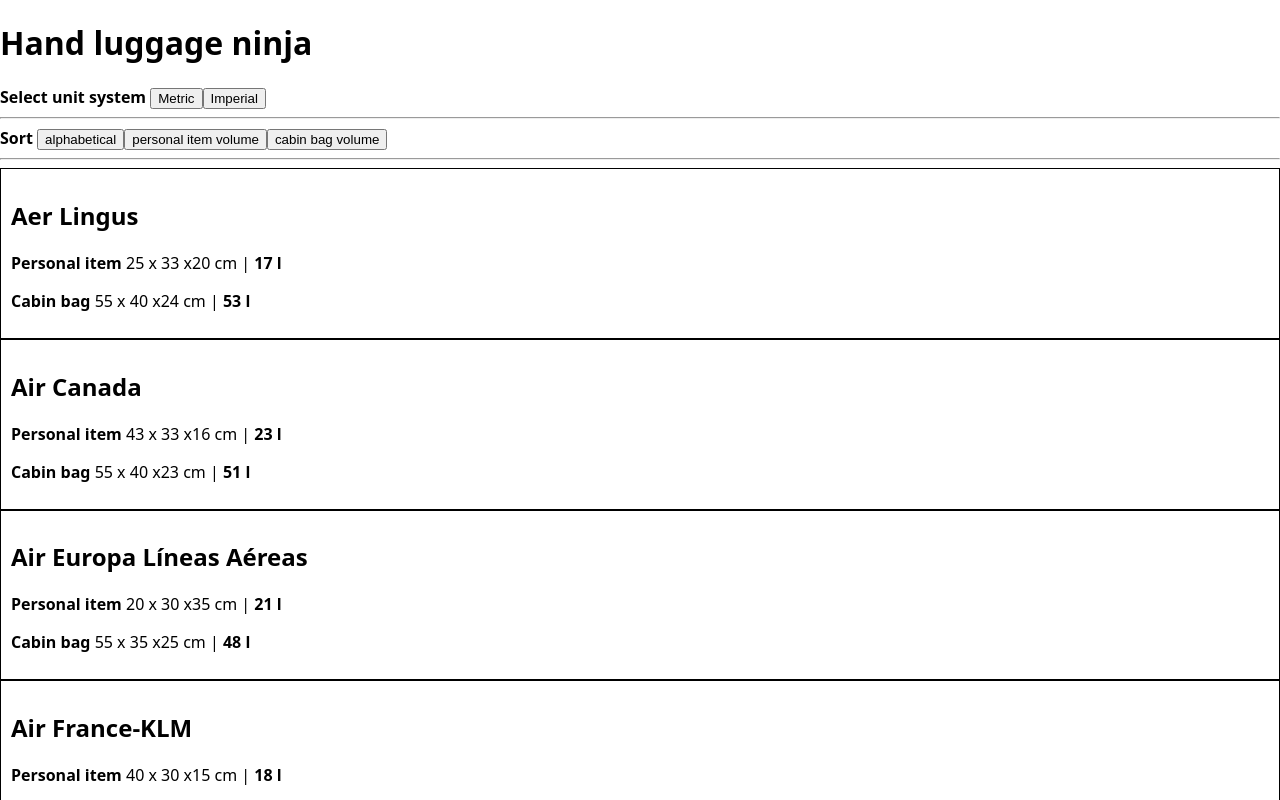
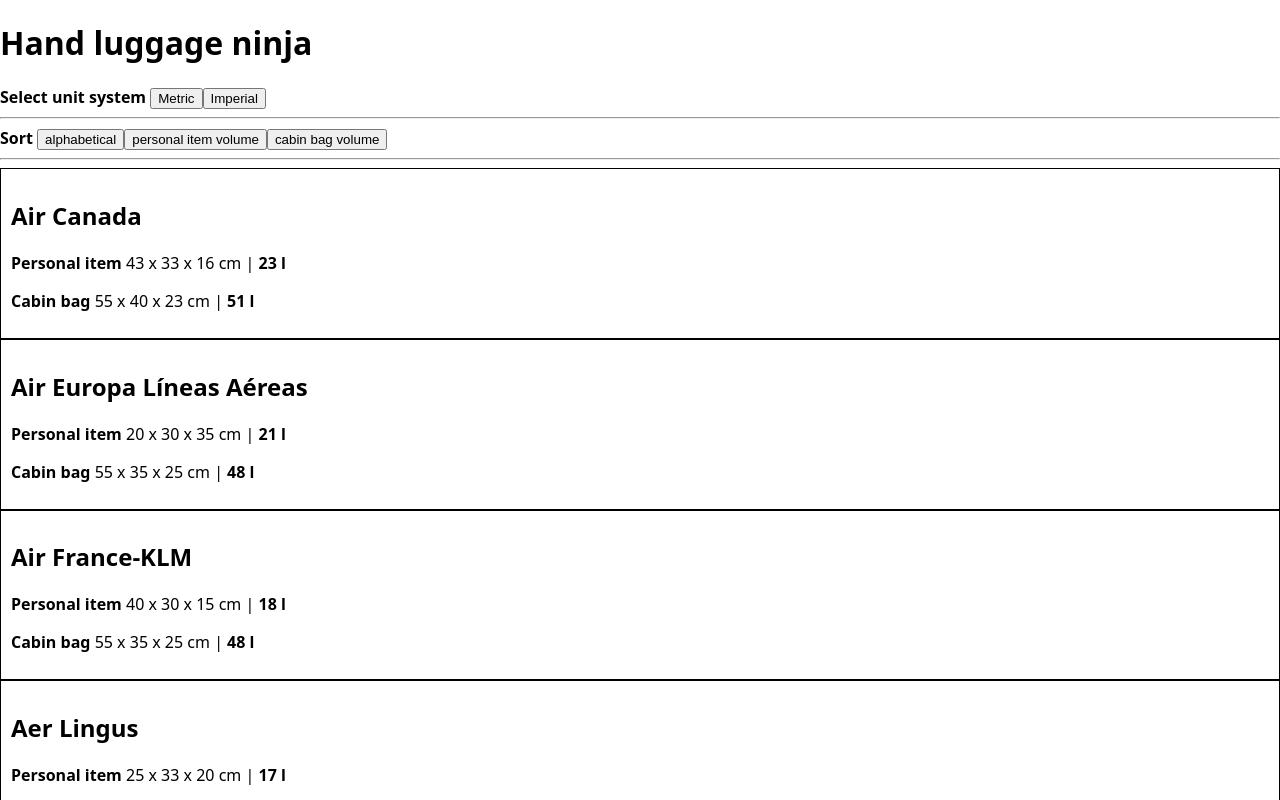
Before and after one commit to makitango/hand-luggage-ninja, a Next.js app: page / in a window 1280 px wide. Shown: the top 800 px of the page. Built offline with nearby package versions, Linux system fonts and the light colour scheme.

Commit message:
minimalize JSX while also minimalizing functions and variables

```diff
--- a/components/AirlineList/index.js
+++ b/components/AirlineList/index.js
@@ -1,29 +1,44 @@
-export default function AirlineList({
-  airline: { id, name, personalItem, cabinBag, freeCabinBag },
-  metricSystem,
-  personalItemVolume,
-  cabinBagVolume,
-}) {
+import { calculateVolume, convertDimension } from "@/utils";
+
+export default function AirlineList({ sortedAirlines, unitSystem }) {
+  return (
+    <>
+      {sortedAirlines.map(
+        ({ id, name, personalItem, cabinBag, freeCabinBag }) => {
           return (
             <div key={id} style={{ border: "1px solid black", padding: 10 }}>
               <h2>{name}</h2>
+              <section>
                 <p>
                   <strong>Personal item </strong>
-        {Math.round(personalItem.length)} x {Math.round(personalItem.width)} x
-        {Math.round(personalItem.height)}
-        {metricSystem ? " cm" : " inch"}
+                  {convertDimension(personalItem.length, unitSystem)}
+                  {" x "}
+                  {convertDimension(personalItem.width, unitSystem)}
+                  {" x "}
+                  {convertDimension(personalItem.height, unitSystem)}
+                  {unitSystem === "metric" ? " cm" : " in"}
                   {" | "}
-        <strong>{personalItemVolume} l</strong>
+                  <strong>{calculateVolume(personalItem)} l</strong>
                 </p>
+
                 <p>
                   <strong>Cabin bag </strong>
-        {Math.round(cabinBag.length)} x {Math.round(cabinBag.width)} x
-        {Math.round(cabinBag.height)}
-        {metricSystem ? " cm" : " inch"}
+                  {convertDimension(cabinBag.length, unitSystem)}
+                  {" x "}
+                  {convertDimension(cabinBag.width, unitSystem)}
+                  {" x "}
+                  {convertDimension(cabinBag.height, unitSystem)}
+                  {unitSystem === "metric" ? " cm" : " in"}
                   {" | "}
-        <strong>{cabinBagVolume} l</strong>
+                  <strong>{calculateVolume(cabinBag)} l</strong>
                 </p>
-      {freeCabinBag ? "" : "💰💰 Cabin bag not free 💰💰"}
+
+                <p> {freeCabinBag ? "" : "💰 Cabin bag costs extra 💰"}</p>
+              </section>
             </div>
           );
         }
+      )}
+    </>
+  );
+}
--- a/pages/_app.js
+++ b/pages/_app.js
@@ -1,58 +1,48 @@
-import { airlines } from "@/lib/data";
-import { convertDimensionsToInches } from "@/utils";
-import GlobalStyle from "@/styles";
-import AirlineList from "@/components/AirlineList";
+import GlobalStyle from "../styles";
+import { airlines } from "../lib/data";
 import { useState } from "react";
+import { calculateVolume } from "@/utils";
 
 export default function App({ Component, pageProps }) {
-  const [metricSystem, setMetricSystem] = useState(true);
-  const [sorting, setSorting] = useState("alphabetical");
+  const [unitSystem, setUnitSystem] = useState("metric");
+  const [sortedAirlines, setSortedAirlines] = useState(airlines);
 
-  const correctSystemAirlines = metricSystem
-    ? airlines
-    : airlines.map((airline) => ({
-        ...airline,
-        personalItem: convertDimensionsToInches(airline.personalItem),
-        cabinBag: convertDimensionsToInches(airline.cabinBag),
-      }));
+  function handleUnitSystemChange(option) {
+    if (option === "metric") {
+      setUnitSystem("metric");
+    } else if (option === "imperial") {
+      setUnitSystem("imperial");
+    }
+  }
 
-  const calculateVolume = (dimensions) => {
-    const { length, width, height } = dimensions;
-    const volume = Math.round((length * width * height) / 1000);
-    return volume;
-  };
+  function handleSortOptionChange(option) {
+    const sortedList = [...sortedAirlines];
 
-  const metricVolumes = airlines.reduce((volumes, airline) => {
-    volumes[airline.id] = {
-      personalItemVolume: calculateVolume(airline.personalItem),
-      cabinBagVolume: calculateVolume(airline.cabinBag),
-    };
-    return volumes;
-  }, {});
+    if (option === "alphabetical") {
+      sortedList.sort((a, b) => a.name.localeCompare(b.name));
+    } else if (option === "personalItem") {
+      sortedList.sort(
+        (b, a) =>
+          calculateVolume(a.personalItem) - calculateVolume(b.personalItem)
+      );
+    } else if (option === "cabinBag") {
+      sortedList.sort(
+        (b, a) => calculateVolume(a.cabinBag) - calculateVolume(b.cabinBag)
+      );
+    }
 
-  const sortedAirlines = correctSystemAirlines
-    .slice()
-    .sort((a, b) =>
-      sorting === "alphabetical"
-        ? a.name.localeCompare(b.name)
-        : sorting === "personalItem"
-        ? calculateVolume(b.personalItem) - calculateVolume(a.personalItem)
-        : sorting === "cabinBag"
-        ? calculateVolume(b.cabinBag) - calculateVolume(a.cabinBag)
-        : 0
-    );
+    setSortedAirlines(sortedList);
+  }
 
   return (
     <>
       <GlobalStyle />
       <Component
         {...pageProps}
-        metricSystem={metricSystem}
-        setMetricSystem={setMetricSystem}
         sortedAirlines={sortedAirlines}
-        setSorting={setSorting}
-        calculateVolume={calculateVolume}
-        metricVolumes={metricVolumes}
+        handleSortOptionChange={handleSortOptionChange}
+        handleUnitSystemChange={handleUnitSystemChange}
+        unitSystem={unitSystem}
       />
     </>
   );
--- a/pages/index.js
+++ b/pages/index.js
@@ -1,50 +1,36 @@
-import GlobalStyle from "../styles";
-import { useState } from "react";
 import AirlineList from "@/components/AirlineList";
-import { convertDimensionsToInches } from "@/utils";
 
 export default function HomePage({
-  metricSystem,
+  handleSortOptionChange,
   sortedAirlines,
-  setMetricSystem,
-  setSorting,
-  calculateVolume,
-  metricVolumes,
+  unitSystem,
+  handleUnitSystemChange,
 }) {
   return (
-    <>
-      <GlobalStyle />
+    <div>
       <h1>Hand luggage ninja</h1>
       <strong>Select unit system </strong>
-      <button onClick={() => setMetricSystem(true)}>Metric</button>
-      <button onClick={() => setMetricSystem(false)}>Imperial</button>
-
+      <button type="button" onClick={() => handleUnitSystemChange("metric")}>
+        Metric
+      </button>
+      <button type="button" onClick={() => handleUnitSystemChange("imperial")}>
+        Imperial
+      </button>
       <hr />
-      <strong>Sort </strong>
-
-      <button onClick={() => setSorting("alphabetical")}>alphabetical</button>
-      <button onClick={() => setSorting("personalItem")}>
-        personal item volume
-      </button>
-      <button onClick={() => setSorting("cabinBag")}>cabin bag volume</button>
-
-      <hr />
-
-      {sortedAirlines.map((airline) => {
-        const { personalItem, cabinBag } = airline;
-        const { personalItemVolume, cabinBagVolume } =
-          metricVolumes[airline.id];
-
-        return (
-          <AirlineList
-            key={airline.id}
-            airline={airline}
-            metricSystem={metricSystem}
-            personalItemVolume={personalItemVolume}
-            cabinBagVolume={cabinBagVolume}
-          />
-        );
-      })}
-    </>
+      <div>
+        <strong>Sort </strong>
+        <button onClick={() => handleSortOptionChange("alphabetical")}>
+          alphabetical
+        </button>
+        <button onClick={() => handleSortOptionChange("personalItem")}>
+          personal item volume
+        </button>
+        <button onClick={() => handleSortOptionChange("cabinBag")}>
+          cabin bag volume
+        </button>
+        <hr />
+      </div>
+      <AirlineList sortedAirlines={sortedAirlines} unitSystem={unitSystem} />
+    </div>
   );
 }
--- a/utils/index.js
+++ b/utils/index.js
@@ -1,10 +1,7 @@
-export function convertDimensionsToInches(dimensions) {
-  const conversionFactor = 0.393701;
-  let convertedDimensions = {};
+export function convertDimension(value, unitSystem) {
+  return Math.round(unitSystem === "metric" ? value : value * 0.393701);
+}
 
-  for (let key in dimensions) {
-    convertedDimensions[key] = Math.round(dimensions[key] * conversionFactor);
-  }
-
-  return convertedDimensions;
+export function calculateVolume({ length, width, height }) {
+  return Math.round((length * width * height) / 1000);
 }
```
Lines whose indentation alone changed are shown as unchanged.
